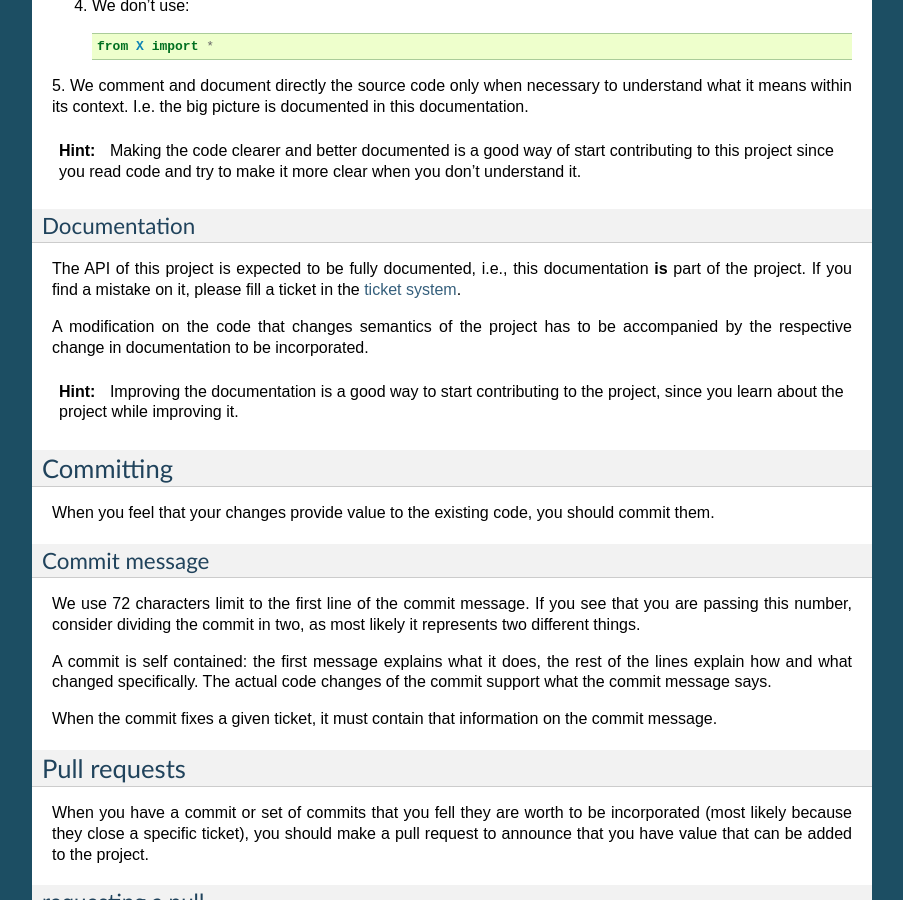
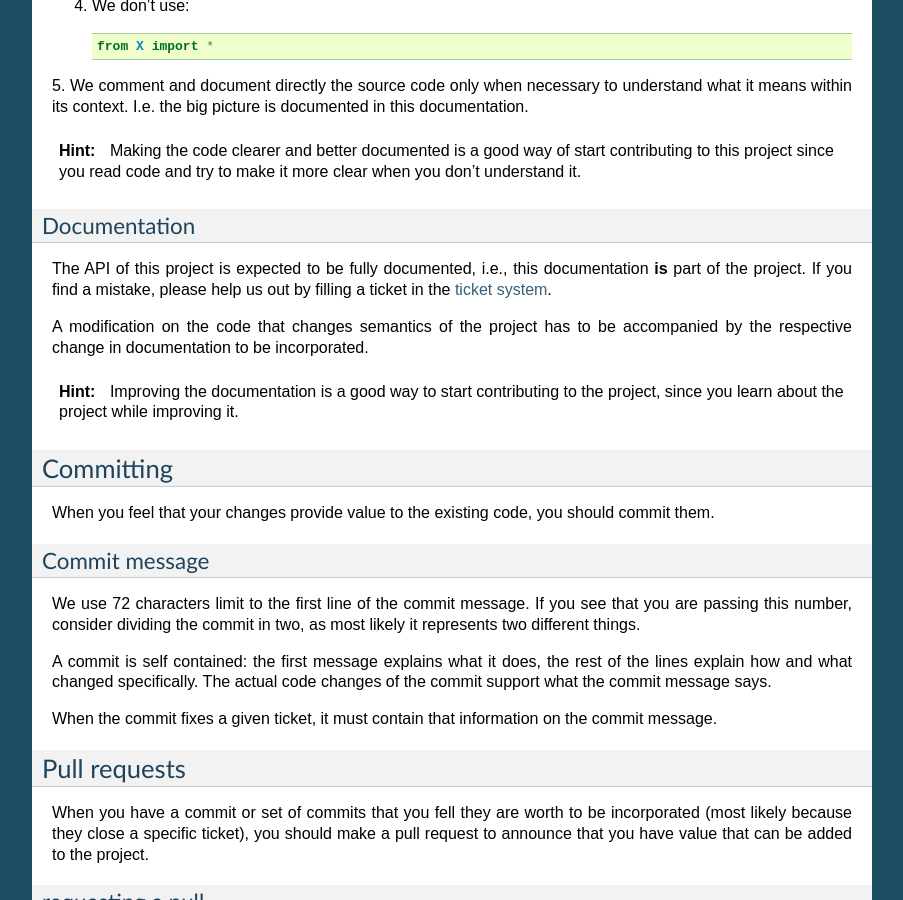
Before and after one commit to jorgecarleitao/public-contracts, a Sphinx documentation site: the page built from docs/source/contribute.rst, in a window 1280 px wide and 900 px high, scrolled down 1721 px. Shown: the whole window, without its empty margins (198-1101 px from the left). Built offline with Sphinx 7.4.7, drawn with Linux system fonts in a browser that asks for light colours.

Commit message:
Improved text in docs (minor).

```diff
--- a/docs/source/contribute.rst
+++ b/docs/source/contribute.rst
@@ -105,7 +105,7 @@ Documentation
 ::::::::::::::::::
 
 The API of this project is expected to be fully documented, i.e., this documentation **is**
-part of the project. If you find a mistake on it, please fill a ticket in the `ticket system`_.
+part of the project. If you find a mistake, please help us out by filling a ticket in the `ticket system`_.
 
 A modification on the code that changes semantics of the project
 has to be accompanied by the respective change in documentation to be incorporated.
```
Also changed, not shown: docs/source/api/category.rst (+16 -10 lines).
